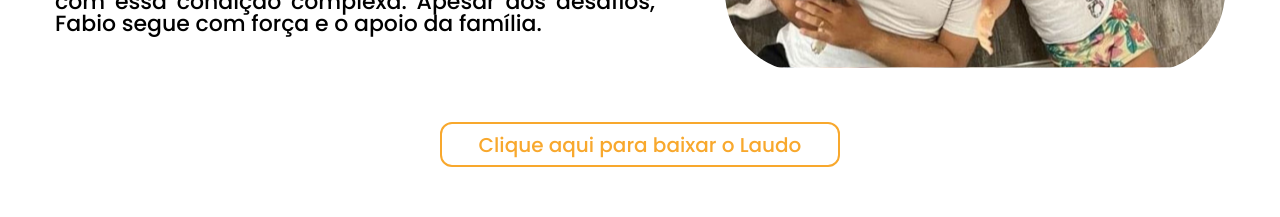
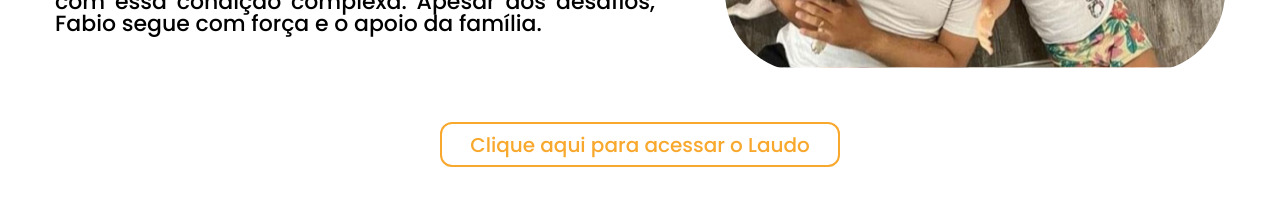
Before and after one commit to kbruneto/lp-fabio-bahia, a React (Vite) app: page / in a window 1280 px wide. Shown: the part 1380-1597 px from the top of the page. Built offline with nearby package versions, Linux system fonts and the light colour scheme.

Commit message:
altered text from button

```diff
--- a/src/components/undthecase/index.jsx
+++ b/src/components/undthecase/index.jsx
@@ -39,7 +39,7 @@ export function UndTheCase() {
         target="_blank"
         rel="noopener noreferrer"
       >
-        Clique aqui para baixar o Laudo
+        Clique aqui para acessar o Laudo
       </a>
     </ContainerMainUnd>
   );
```
